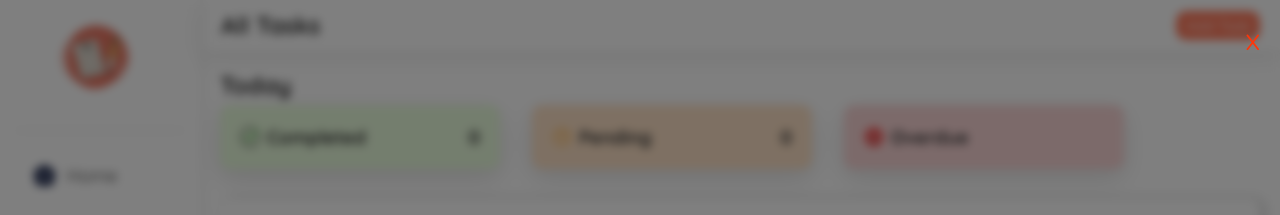
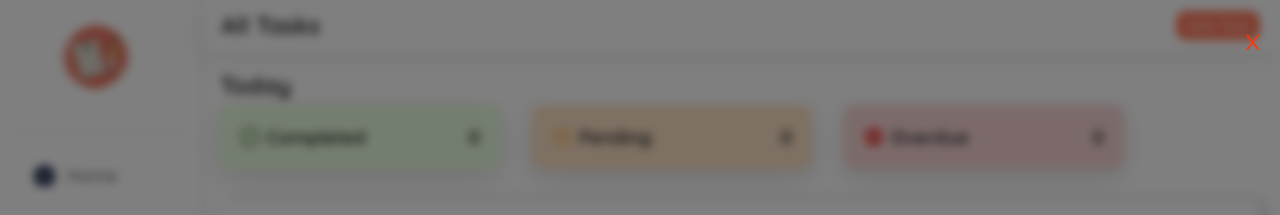
Before and after one commit to LazyBrain-spiral/react-todo, a React (Vite) app: page / in a window 1280 px wide. Shown: the top 215 px of the page. Built offline with nearby package versions, Linux system fonts and the light colour scheme.

Commit message:
added overdue counter

```diff
--- a/src/Addtasks.jsx
+++ b/src/Addtasks.jsx
@@ -2,8 +2,8 @@ import React, { useState } from "react";
 import useStore from "./Store";
 import useLocalStore from "./DraftStore";
 
-
 function Addtasks() {
+  const tasks = useStore((state) => state.tasks);
   const addTasks = useStore((state) => state.addTasks);
   const Localtasks = useLocalStore((state) => state.Localtasks);
   const localaddTasks = useLocalStore((state) => state.localaddTasks);
@@ -17,13 +17,32 @@ function Addtasks() {
   const decrementPendingCount = useStore((state) => state.decrementPendingCount);
 
 
+  const today = new Date().toDateString();
+
+  const overdueCount = useStore((state) => state.overdueCount);
+  const incrementOverdueCount = useStore((state) => state.incrementOverdueCount);
 
   const [title, setTitle] = useState("");
+
+
+  const incrementingOverdue = () => {
+    Localtasks.forEach(task => {
+
+      if (!task.done && new Date(task.date) < new Date(today)) {
+        incrementOverdueCount();
+      }
+    });
+  };
 
   const submitFunction = (e) => {
     e.preventDefault();
     if (Localtasks.length === 0) return;
+
     addTasks(Localtasks);
+
+
+    incrementingOverdue();
+
     clearLocalTasks();
     setTitle("");
     setShowmodal(false);
@@ -47,6 +66,7 @@ function Addtasks() {
                 localaddTasks(title);
                 setTitle("");
                 incrementPendingCount();
+                // FIX 3: Removed incrementingOverdue() from here because the state is too slow to read it instantly
               }}
             >
               +
--- a/src/Duetask.jsx
+++ b/src/Duetask.jsx
@@ -3,7 +3,7 @@ import useStore from './Store'
 
 function Duetask() {
   const tasks = useStore((state) => state.tasks);
-  const today = new Date().toDateString();
+  const today = "Fri Feb 19 2026";
 
   const grouped = useMemo(() => {
 
--- a/src/Homepage.jsx
+++ b/src/Homepage.jsx
@@ -22,10 +22,15 @@ function Homepage() {
   const decrementCount = useStore((state) => state.decrementCount);
   const incrementPendingCount = useStore((state) => state.incrementPendingCount);
   const decrementPendingCount = useStore((state) => state.decrementPendingCount);
+  const today = "Fri Feb 19 2026";
+  const overdueCount = useStore((state) => state.overdueCount);
+  const incrementOverdueCount = useStore((state) => state.incrementOverdueCount);
+  const decrementOverdueCount = useStore((state) => state.decrementOverdueCount);
 
 
   const incrementStreak = useStore((state) => state.incrementStreak);
   const decrementStreak = useStore((state) => state.decrementStreak);
+
 
 
 
@@ -71,7 +76,7 @@ function Homepage() {
       <div className="maincard">
         <Threecomponents name="Completed" img={correctSvg} color = "#e9fcdd" count={count} />
         <Threecomponents name="Pending" img={pendingSvg} color = "#fde1c6" count={pendingCount} />
-        <Threecomponents name="Overdue" img={overdueSvg} color = "#f9d5d5"/>
+        <Threecomponents name="Overdue" img={overdueSvg} color = "#f9d5d5" count={overdueCount}/>
       </div>
 
 
@@ -102,7 +107,7 @@ function Homepage() {
             >
               {task.name}
             </span>
-            <button id="button1" onClick={() => { deletetasks(task.id); decrementCount(); decrementPendingCount()}}><DeleteIcon/></button>
+            <button id="button1" onClick={() => { deletetasks(task.id); decrementCount(); decrementPendingCount(); if (today !== task.date){decrementOverdueCount()}}}><DeleteIcon/></button>
             <button id="button2" onClick={() => { editTasks(task.id, prompt("Enter new name", task.name)); }}><EditIcon/></button>
           </div>
         ))}
--- a/src/Store.jsx
+++ b/src/Store.jsx
@@ -5,8 +5,6 @@ const useStore = create(
   persist(
     (set) => ({
       tasks: [],
-      overdue: [],
-
       addTasks: (newTasks) =>
         set((state) => ({
           tasks: [...state.tasks, ...newTasks],
@@ -24,8 +22,9 @@ const useStore = create(
       pendingCount: 0,
       incrementPendingCount: () => set((state) => ({ pendingCount: state.pendingCount + 1 })),
       decrementPendingCount: () => set((state) => ({ pendingCount: Math.max(0, state.pendingCount - 1) })),
-
-      // NEW: Streak tracking
+      overdueCount: 0,
+      incrementOverdueCount: () => set((state) => ({ overdueCount: state.overdueCount + 1 })),
+      decrementOverdueCount: () => set((state) => ({ overdueCount: Math.max(0, state.overdueCount - 1) })),
       streakData: {},
       incrementStreak: (dateString) =>
         set((state) => ({
```
